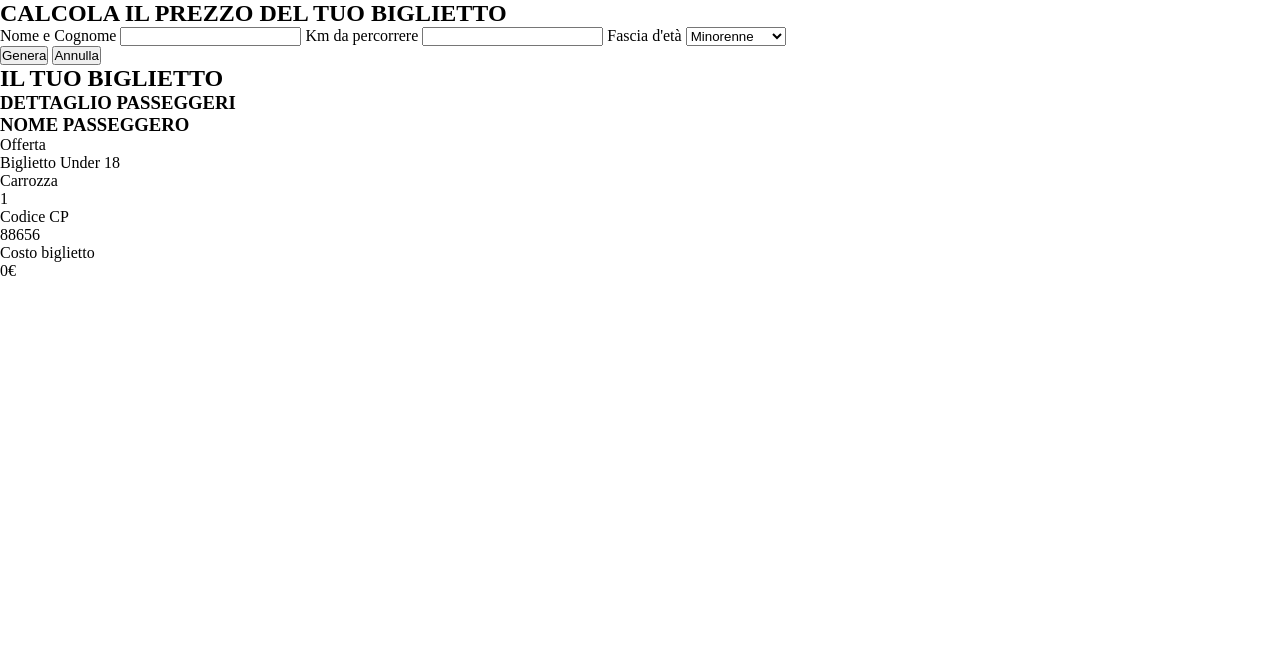
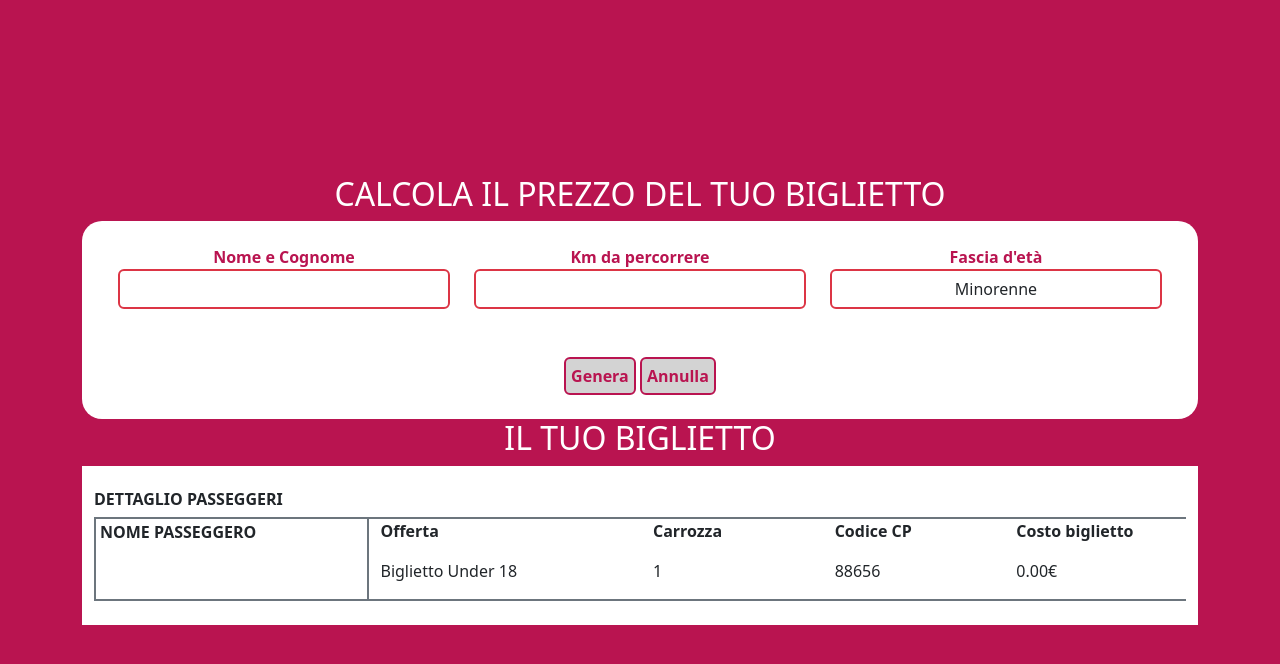
Before and after one commit to AndriyDyachyk/js-biglietto-treno-form, a plain HTML site: page index.html in a window 1280 px wide. Both pictures are taken after a click on the button "Genera". Drawn offline with nearby package versions, Linux system fonts and the light colour scheme.

Commit message:
esercizio terminato

```diff
--- a/index.html
+++ b/index.html
@@ -6,37 +6,44 @@
     <meta name="viewport" content="width=device-width, initial-scale=1.0">
     <title>Document</title>
     <link rel="stylesheet" href="./style/style.css">
+    <link rel="stylesheet" href="https://cdn.jsdelivr.net/npm/bootstrap@5.3.0-alpha3/dist/css/bootstrap.min.css">
     <script defer src="./script/main.js"></script>
+
 </head>
 <body>
+    <main class="d-flex flex-column  justify-content-center">
         <section id="ins_dati">
-        <div class="container">
+            <div class="container text-center">
                 <div class="row">
-                <div class="col-12 text-center">
+                    <div class="col-12 text-center text-white">
                         <h2>CALCOLA IL PREZZO DEL TUO BIGLIETTO</h2>
                     </div>
                 </div>
                 <div class="container content">
-                <div class="row">
-                    <form action="#" id="dati">
+                    <form action="#" id="dati" class="row p-4">
+                        <div class="col-md-4">
                             <label for="name">Nome e Cognome</label>
-                        <input type="text" id="name" required>
+                            <input type="text" id="name" required class="form-control border border-2  border-danger">
+                        </div>
+                        <div class="col-md-4">
                             <label for="km">Km da percorrere</label>
-                        <input type="number" id="km" required>
+                            <input type="number" id="km" required class="form-control border border-2  border-danger">
+                        </div>
+                        <div class="col-md-4">
                             <label for="age_range">Fascia d'età</label>
-                        <select name="age_range" id="age_range">
+                            <select name="age_range" id="age_range" class="form-control border border-2  border-danger">
                                 <option value="minorenne">Minorenne</option>
                                 <option value="maggiorenne">Maggiorenne</option>
                                 <option value="over_65">Over 65</option>
                             </select>
+                        </div>
                     </form>
-                </div>
                     <div class="row">
-                    <div class="col">
-                        <button type="submit" id="genera">
+                        <div class="col p-4">
+                            <button type="submit" id="genera" class="rounded">
                                 Genera
                             </button>
-                        <button type="submit" id="reset">
+                            <button type="submit" id="reset" class="rounded">
                                 Annulla
                             </button>
                         </div>
@@ -47,34 +54,34 @@
         <section id="biglietto">
             <div class="container">
                 <div class="row">
-                <div class="col-12 text-center">
+                    <div class="col-12 text-center text-white">
                         <h2>IL TUO BIGLIETTO</h2>
                     </div>
                 </div>
-            <div class="contaner content_biglietto">
-                <div class="row">
-                    <div class="col">
-                        <h3>DETTAGLIO PASSEGGERI</h3>
+                <div class="contaner content_biglietto p-4">
+                    <div class="row ">
+                        <div class="col p-0">
+                            <h6><strong>DETTAGLIO PASSEGGERI</strong></h6>
                         </div>
                     </div>
-                <div class="row">
-                    <div class="col-3">
-                        <h3>NOME PASSEGGERO</h3>
+                    <div class="row border border-2 border-end-0 border-secondary">
+                        <div class="col-3 p-1 border-2 border-end border-secondary ">
+                            <h6><strong> NOME PASSEGGERO</strong></h6>
                             <p id="out_name"></p>
                         </div>
-                    <div class="col-auto">
+                        <div class="col-3">
                             <p>Offerta</p>
                             <p id="tipo_biglietto"></p>
                         </div>
-                    <div class="col-auto">
+                        <div class="col-2">
                             <p>Carrozza</p>
                             <p id="num_carrozza"></p>
                         </div>
-                    <div class="col-auto">
+                        <div class="col-2">
                             <p>Codice CP</p>
                             <p id="codice_cp"></p>
                         </div>
-                    <div class="col-auto">
+                        <div class="col-2">
                             <p>Costo biglietto</p>
                             <p id="prezzo"></p>
                         </div>
@@ -82,5 +89,6 @@
                 </div>
             </div>
         </section>
+    </main>
 </body>
 </html>
--- a/script/main.js
+++ b/script/main.js
@@ -22,10 +22,10 @@ function display_results(){
 
     if (document.getElementById('age_range').value == "minorenne") {
         document.getElementById('tipo_biglietto').innerHTML = 'Biglietto Under 18'
-        document.getElementById('prezzo').innerHTML = `${prezzo_arrotondato * 0.8 }€`
+        document.getElementById('prezzo').innerHTML = `${(prezzo_arrotondato * 0.8).toFixed(2)}€`
     } else if (document.getElementById('age_range').value == "over_65") {
         document.getElementById('tipo_biglietto').innerHTML = 'Biglietto Over 65'
-        document.getElementById('prezzo').innerHTML = `${prezzo_arrotondato * 0.6 }€`
+        document.getElementById('prezzo').innerHTML = `${(prezzo_arrotondato * 0.6).toFixed(2)}€`
     } else {
         document.getElementById('tipo_biglietto').innerHTML = 'Biglietto Standard'
         document.getElementById('prezzo').innerHTML = `${prezzo_arrotondato}€`
@@ -44,7 +44,3 @@ function reset_form () {
 
 genera.addEventListener('click', display_results);
 reset.addEventListener('click', reset_form);
-
-
-// let prezzo = km * 0.21
-// document.getElementById('prezzo').innerHTML = prezzo.toFixed(2) + '€';
--- a/style/style.css
+++ b/style/style.css
@@ -3,3 +3,40 @@
     margin: 0;
     box-sizing: border-box;
 }
+
+main{
+    background-color: rgb(185, 20, 80);
+    height: 100vh;
+}
+
+.content, .content_biglietto{
+    background-color: white;
+}
+
+.content {
+    border-radius: 20px;
+}
+
+label, button{
+    color: rgb(185, 20, 80);
+    font-weight: bold;
+}
+
+input, button, select{
+    text-align: center;
+    border: 2px solid rgb(185, 20, 80);
+    border-radius: 5px;
+}
+
+button{
+    padding: 5px ;
+    background-color: lightgrey;
+}
+
+button:hover{
+    border-color: gold;
+}
+
+#biglietto p:first-of-type {
+    font-weight: bold;
+}
```
Lines whose indentation alone changed are shown as unchanged.
